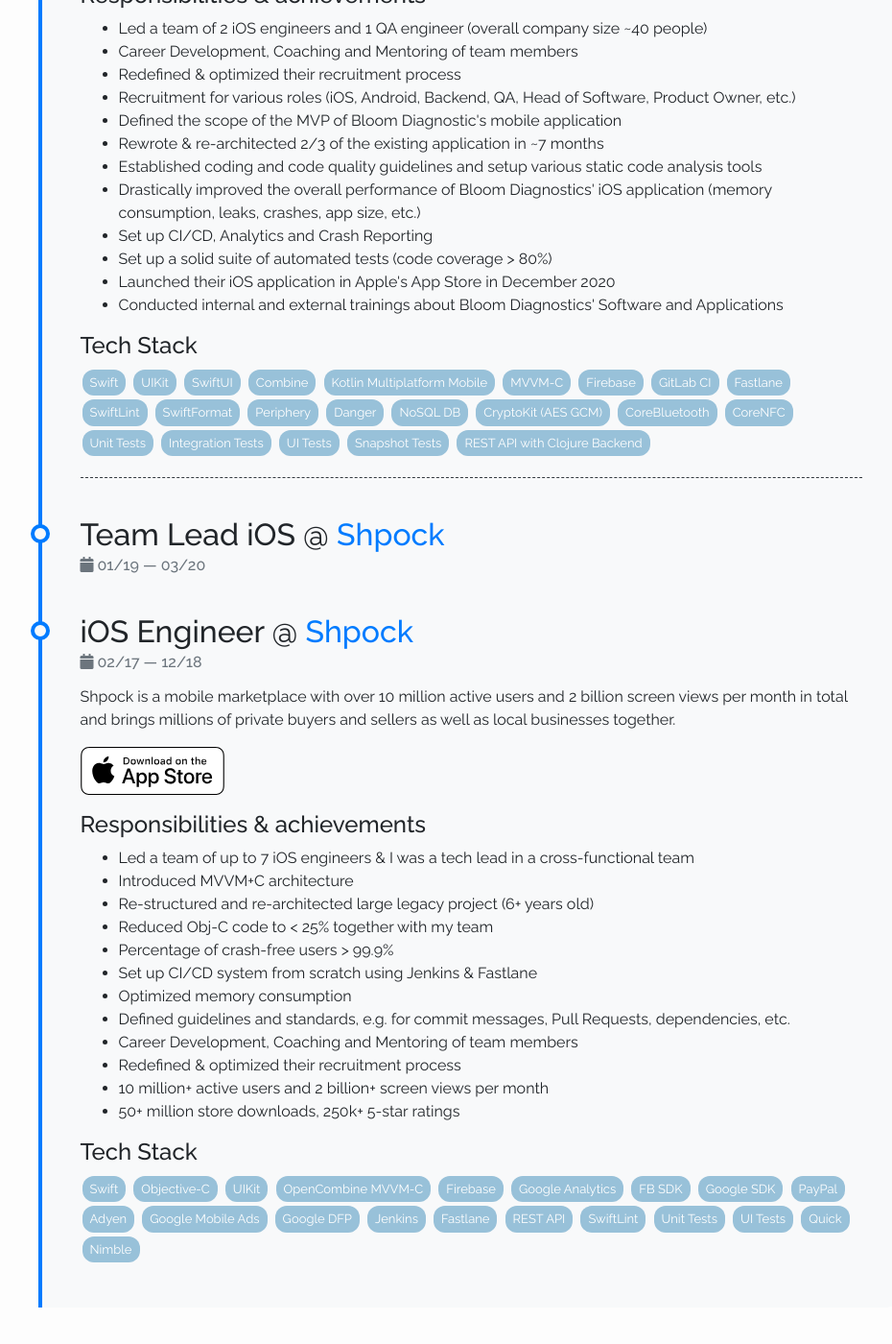
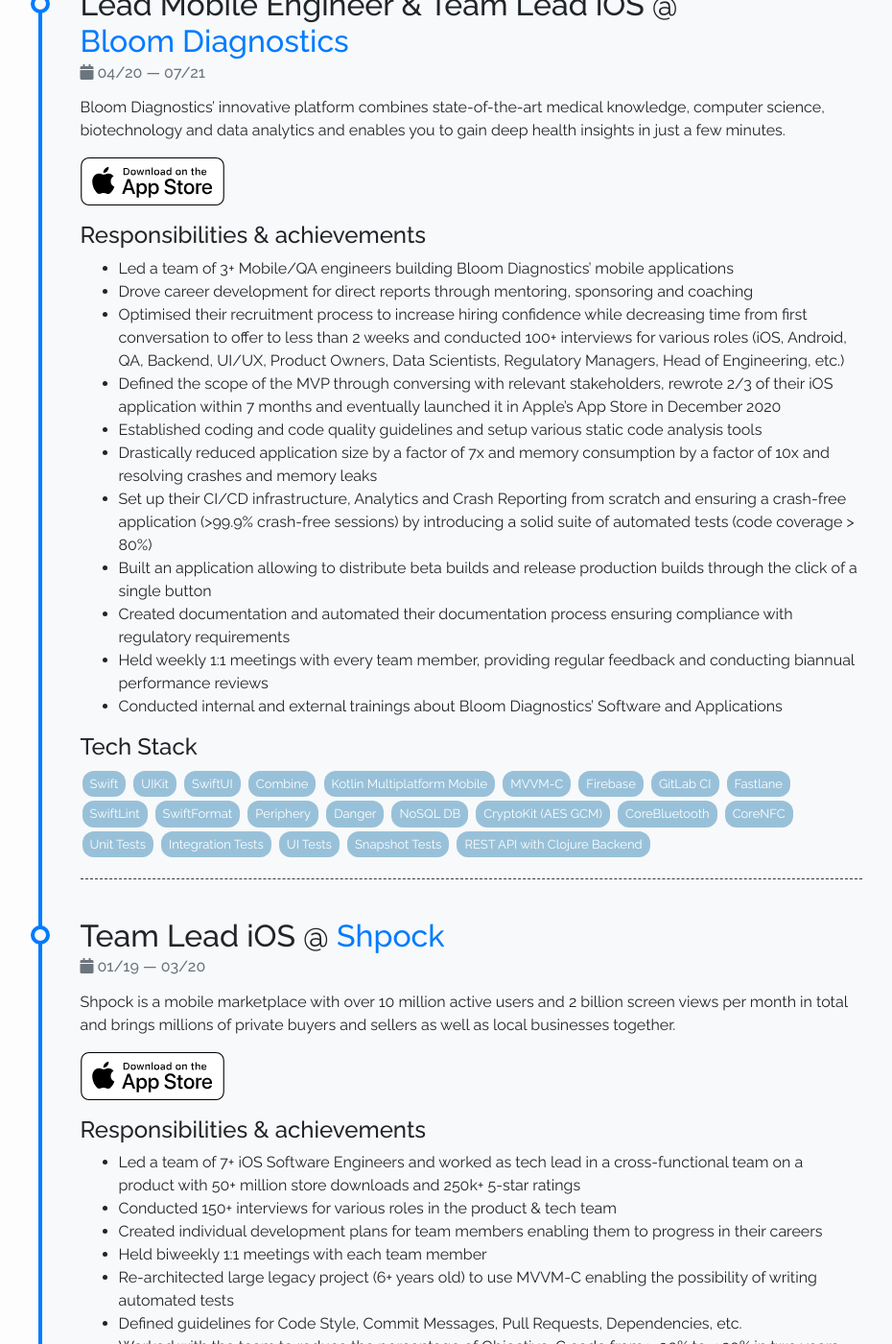
Before and after one commit to christophaigner/christophaigner.github.io, a Jekyll site: the page built from pages/about.md, in a window 1280 px wide and 1400 px high, scrolled down 1803 px. Shown: the whole window at 96% size, without its empty margins (149-1079 px from the left). Built offline with Jekyll 4.4.1, drawn with Linux system fonts in a browser that asks for light colours; nearby versions of some CDN libraries; some of the changed text lies outside the part shown.

Commit message:
Update about page adding more details

```diff
--- a/_data/timeline.yml
+++ b/_data/timeline.yml
@@ -1,20 +1,28 @@
-- job: Engineering Manager
+- job: Senior Engineering Manager
   companyUrl: https://www.bitmovin.com
   companyName: Bitmovin
   appstoreUrl: https://apps.apple.com/gb/app/bitmovin-player/id1245174386?itsct=apps_box_link&itscg=30200
-  from: 08/21
+  from: 09/22
   details: Bitmovin's vision is to shape the future of video.
     We support this with our mission which is to enable to play, encode
     and analyze video content simply, efficiently and with the highest quality imaginable.
   responsibilities:
-    - Leading a team of one manager and 10+ Mobile Software Engineers through all stages from forming to performing
-    - Career Development, Coaching and Mentoring of team members
-    - Conducting regular 1:1s with team members
+    - Led a team of 10+ Mobile Software Engineers and Managers building Bitmovin’s Video Player SDKs
+    - Worked with individuals on their career development through a mix of mentoring, sponsoring and coaching
+    - Held biweekly 1:1 meetings with every team member, providing regular feedback and conducting biannual performance reviews
     - Improved their existing career development framework
     - Defined CI/CD strategy with the teams
     - Redefined & optimized their recruitment process
-    - Recruitment for ICs and Managers
-    - Created various templates (30/60/90-Day onboarding plan, promotion roadmap, career development coaching, exit interviews, etc.)
+    - Conducted 100+ interviews for various roles (both engineers and managers)
+    - Introduced various management templates & processes for onboarding/offboarding, promotion roadmap, career development & progression, OKRs, etc.
+
+- job: Engineering Manager
+  companyUrl: https://www.bitmovin.com
+  companyName: Bitmovin
+  from: 08/21
+  to: 09/22
+  responsibilities:
+    - <i>see industry/company details & responsibilities above</i>
 
 - job: Lead Mobile Engineer & Team Lead iOS
   companyUrl: https://www.bloomdiagnostics.com/en_AT
@@ -27,18 +35,17 @@
     computer science, biotechnology and data analytics and
     enables you to gain deep health insights in just a few minutes.
   responsibilities:
-    - Led a team of 2 iOS engineers and 1 QA engineer (overall company size ~40 people)
-    - Career Development, Coaching and Mentoring of team members
-    - Redefined & optimized their recruitment process
-    - Recruitment for various roles (iOS, Android, Backend, QA, Head of Software, Product Owner, etc.)
-    - Defined the scope of the MVP of Bloom Diagnostic's mobile application
-    - Rewrote & re-architected 2/3 of the existing application in ~7 months
+    - Led a team of 3+ Mobile/QA engineers building Bloom Diagnostics’ mobile applications
+    - Drove career development for direct reports through mentoring, sponsoring and coaching
+    - Optimised their recruitment process to increase hiring confidence while decreasing time from first conversation to offer to less than 2 weeks and conducted 100+ interviews for various roles (iOS, Android, QA, Backend, UI/UX, Product Owners, Data Scientists, Regulatory Managers, Head of Engineering, etc.)
+    - Defined the scope of the MVP through conversing with relevant stakeholders, rewrote 2/3 of their iOS application within 7 months and eventually launched it in Apple’s App Store in December 2020
     - Established coding and code quality guidelines and setup various static code analysis tools
-    - Drastically improved the overall performance of Bloom Diagnostics' iOS application (memory consumption, leaks, crashes, app size, etc.)
-    - Set up CI/CD, Analytics and Crash Reporting
-    - Set up a solid suite of automated tests (code coverage > 80%)
-    - Launched their iOS application in Apple's App Store in December 2020
-    - Conducted internal and external trainings about Bloom Diagnostics' Software and Applications
+    - Drastically reduced application size by a factor of 7x and memory consumption by a factor of 10x and resolving crashes and memory leaks
+    - Set up their CI/CD infrastructure, Analytics and Crash Reporting from scratch and ensuring a crash-free application (>99.9% crash-free sessions) by introducing a solid suite of automated tests (code coverage > 80%)
+    - Built an application allowing to distribute beta builds and release production builds through the click of a single button
+    - Created documentation and automated their documentation process ensuring compliance with regulatory requirements
+    - Held weekly 1:1 meetings with every team member, providing regular feedback and conducting biannual performance reviews
+    - Conducted internal and external trainings about Bloom Diagnostics’ Software and Applications
   techStack:
     [
       Swift,
@@ -70,31 +77,39 @@
   companyName: Shpock
   from: 01/19
   to: 03/20
+  details: Shpock is a mobile marketplace with over 10 million active users
+    and 2 billion screen views per month in total and
+    brings millions of private buyers and sellers as well as
+    local businesses together.
+  appstoreUrl: https://apps.apple.com/gb/app/shpock-buy-sell-marketplace/id557153158?itsct=apps_box_link&itscg=30200
   hideBorder: true
+  responsibilities:
+    - Led a team of 7+ iOS Software Engineers and worked as tech lead in a cross-functional team on a product with 50+ million store downloads and 250k+ 5-star ratings
+    - Conducted 150+ interviews for various roles in the product & tech team
+    - Created individual development plans for team members enabling them to progress in their careers
+    - Held biweekly 1:1 meetings with each team member
+    - Re-architected large legacy project (6+ years old) to use MVVM-C enabling the possibility of writing automated tests
+    - Defined guidelines for Code Style, Commit Messages, Pull Requests, Dependencies, etc.
+    - Worked with the team to reduce the percentage of Objective-C code from > 90% to < 30% in two years
+    - Improved the overall performance of Shpock’s iOS application (memory consumption, network traffic, leaks, crashes, app size, etc.)
+    - Conducted testing workshops with the team stressing the importance of creating automated tests
+    - Set up CI/CD system from scratch using Jenkins & Fastlane
+    - Collaborated with various stakeholders to refine ideas and map them into acceptance criteria
+    - Planned and implemented first modularisation steps aiming to break the monolith into separate modules
+    - Ensured percentage of crash-free users at/above > 99.9% at roughly 10+ million single active users/month and 2 billion+ screen views/month
 
 - job: iOS Engineer
   companyUrl: https://www.shpock.com/en-gb
   companyName: Shpock
-  appstoreUrl: https://apps.apple.com/gb/app/shpock-buy-sell-marketplace/id557153158?itsct=apps_box_link&itscg=30200
   from: 02/17
   to: 12/18
-  details: Shpock is a mobile marketplace with over 10 million active users
-    and 2 billion screen views per month in total and
-    brings millions of private buyers and sellers as well as
-    local businesses together.
   responsibilities:
-    - Led a team of up to 7 iOS engineers & I was a tech lead in a cross-functional team
-    - Introduced MVVM+C architecture
-    - Re-structured and re-architected large legacy project (6+ years old)
-    - Reduced Obj-C code to < 25% together with my team
-    - Percentage of crash-free users > 99.9%
-    - Set up CI/CD system from scratch using Jenkins & Fastlane
-    - Optimized memory consumption
-    - Defined guidelines and standards, e.g. for commit messages, Pull Requests, dependencies, etc.
-    - Career Development, Coaching and Mentoring of team members
-    - Redefined & optimized their recruitment process
-    - 10 million+ active users and 2 billion+ screen views per month
-    - 50+ million store downloads, 250k+ 5-star ratings
+    - Restructured their iOS project, introduced MVVM-C architecture and wrote their first automated tests
+    - Developed new features using the MVC and MVVM-C architecture whilst being part of an Agile Team
+    - Reviewed code from other engineers and provided feedback
+    - Refactored large chunks of Objective-C code to Swift and broke up god classes with 2k+ lines of code into separate classes
+    - Integrated Google DFP for Advertising into the project and refactored ad-related logic making it simple to introduce ads in different places
+    - Conducted 50+ interviews for software engineers and product team members
   techStack: [
       Swift,
       Objective-C,
--- a/pages/about.md
+++ b/pages/about.md
@@ -39,7 +39,7 @@ I've collected some of my favorite quotes [here]({{ site.url }}/quotes) and also
 </div>
 -->
 
-## My journey
+# Professional journey
 <div class="row">
 {% include about/timeline.html %}
 </div>
```
